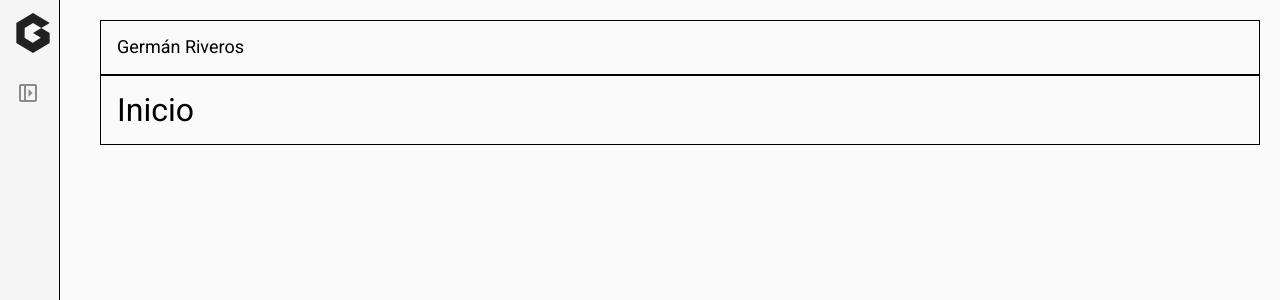
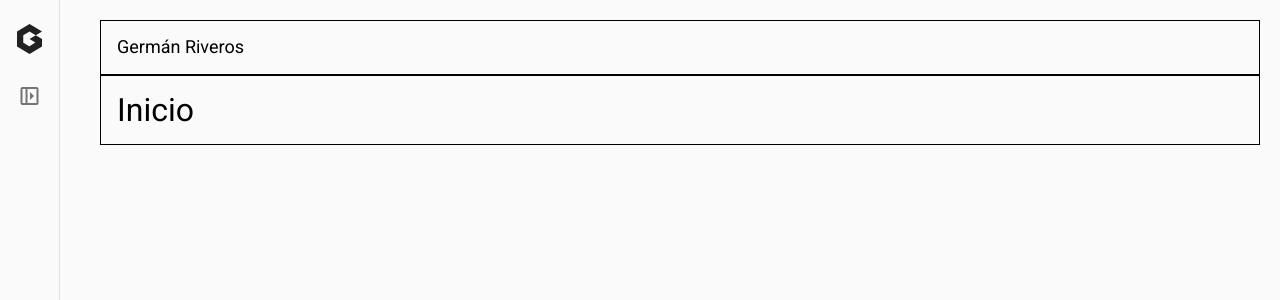
Before and after one commit to german-rs/portafolio, a Vue app: page / in a window 1280 px wide. Shown: the top 300 px of the page. Built offline with nearby package versions, Linux system fonts and the light colour scheme.

Commit message:
Mejorando el sidebar

```diff
--- a/src/assets/base.css
+++ b/src/assets/base.css
@@ -41,19 +41,53 @@
 
   --color-button-disable-background: var(--color-gray200);
   --color-button-disable-text: var(--color-gray400);
+
+  /* Sidebar */
+  --color-sidebar-background: var(--color-gray100);
+  --color-sidebar-text: var(--color-gray900);
+
+  /* Links */
+  --color-link-text: var(--color-gray900);
+  --color-link-background-hover: var(--color-gray300);
+
+  /* icons */
+  --color-icon-default: var(--color-gray600);
+  --color-icon-hover: var(--color-gray800);
+  --color-icon-active: var(--color-gray900);
+  --color-icon-disable: var(--color-gray400);
 }
 
 @media (prefers-color-scheme: dark) {
   :root {
-    --color-background: var(--vt-c-black);
-    --color-background-soft: var(--vt-c-black-soft);
-    --color-background-mute: var(--vt-c-black-mute);
+    /* General */
+    --color-background: var(--color-gray900);
+    --color-background-soft: var(--color-gray800);
+    --color-background-mute: var(--color-gray700);
 
-    --color-border: var(--vt-c-divider-dark-2);
-    --color-border-hover: var(--vt-c-divider-dark-1);
+    --color-border: var(--color-gray600);
+    --color-divider: var(--color-gray600);
+    --color-border-hover: var(--color-gray500);
 
-    --color-heading: var(--vt-c-text-dark-1);
-    --color-text: var(--vt-c-text-dark-2);
+    --color-text: var(--color-gray100);
+    --color-text-heading: var(--color-gray300);
+    --color-text-disable: var(--color-gray600);
+    --color-text-placeholder: var(--color-gray600);
+
+    /* Buttons */
+    --color-button-primary-background: var(--color-gray200);
+    --color-button-primary-background-hover: var(--color-White);
+    --color-button-primary-text: var(--color-gray900);
+
+    --color-button-secondary-border: var(--color-gray600);
+    --color-button-secondary-border-hover: var(--color-gray500);
+    --color-button-secondary-text: var(--color-gray200);
+
+    --color-button-disable-background: var(--color-gray800);
+    --color-button-disable-text: var(--color-gray600);
+
+    /* Sidebar */
+    --color-sidebar-background: var(--color-gray800);
+    --color-sidebar-text: var(--color-gray100);
   }
 }
 
--- a/src/components/SidebarComponent.vue
+++ b/src/components/SidebarComponent.vue
@@ -35,12 +35,18 @@ const emit = defineEmits(['toggle'])
 
 <style lang="scss" scoped>
 .sidebar {
+  padding-top: 1em;
+  display: flex;
+  flex-direction: column;
+  align-items: center;
+  gap: 10px;
+
   position: fixed;
-  border-right: 1px solid black;
+  border-right: 1px solid var(--color-border);
   top: 0;
   left: 0;
   height: 100vh;
-  background: #f5f5f5;
+  background: var(--color-sidebar-background);
   overflow: hidden;
   transition: width 0.3s ease;
   z-index: 1000;
@@ -48,46 +54,76 @@ const emit = defineEmits(['toggle'])
   /* cuando está abierta */
   &.open {
     width: 250px;
+    align-items: start;
+    padding-left: 0.5em;
   }
 
   /* cuando está cerrada */
   &.closed {
-    width: 60px; /* ancho mínimo, solo para mostrar el botón */
-  }
-
-  &__logo-container {
-    padding: 0.5em;
+    width: 60px;
+    background-color: var(--color-background);
   }
 }
 
-.sidebar__toggle {
-  display: block;
-  margin: 10px;
-  background: none;
-  border: none;
-  cursor: pointer;
-  color: #8b8b8b;
+// Logo
+.sidebar__logo-container {
+  padding: 0.5em;
 
   &:hover {
-    background: #f5f5f5;
+    background-color: var(--color-link-background-hover);
     border-radius: 5px;
   }
 }
 
+.sidebar__logo {
+  cursor: pointer;
+}
+
+// botón
+.sidebar__toggle {
+  display: block;
+  margin: 0;
+  padding: 0.5em;
+  background: none;
+  border: none;
+  cursor: pointer;
+  color: var(--color-icon-default);
+
+  &:hover {
+    color: var(--color-icon-hover);
+    background-color: var(--color-link-background-hover);
+    border-radius: 5px;
+  }
+}
+
+// Enlaces
 .sidebar__nav {
+  width: 95%;
   display: flex;
   flex-direction: column;
   margin-top: 20px;
 }
 
+.sidebar__nav-list {
+  list-style-type: none;
+  display: flex;
+  flex-direction: column;
+  gap: 0.5em;
+  margin: 0;
+  padding: 0;
+}
+.sidebar__nav-item {
+  margin: 0;
+  padding: 0.5em;
+
+  &:hover {
+    background-color: var(--color-link-background-hover);
+    border-radius: 5px;
+  }
+}
+
 .sidebar__nav-link {
   text-decoration: none;
-}
-.sidebar__nav-list {
-  list-style-type: none;
-}
-
-.sidebar__logo {
-  cursor: pointer;
+  color: var(--color-link-text);
 }
 </style>
```
Also changed, not shown: public/sidebar-logo.webp.
